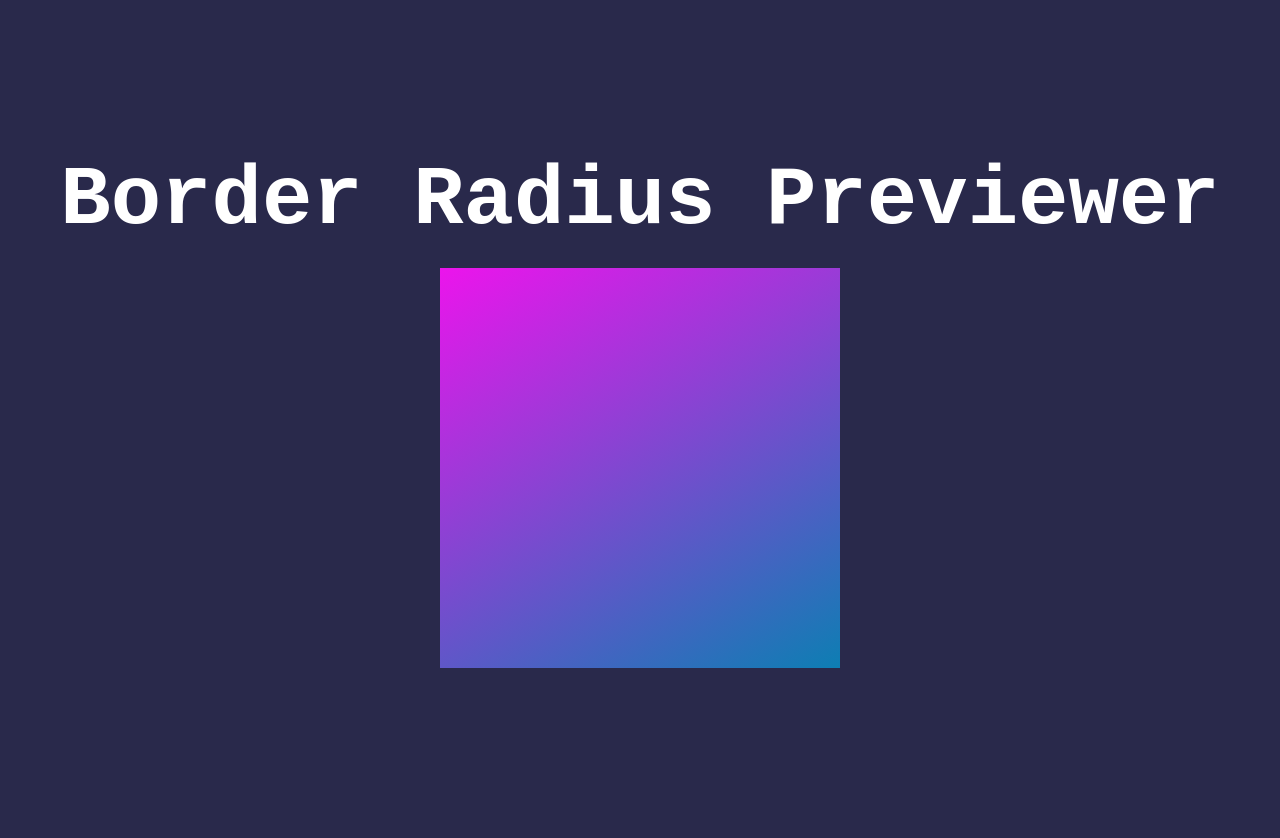
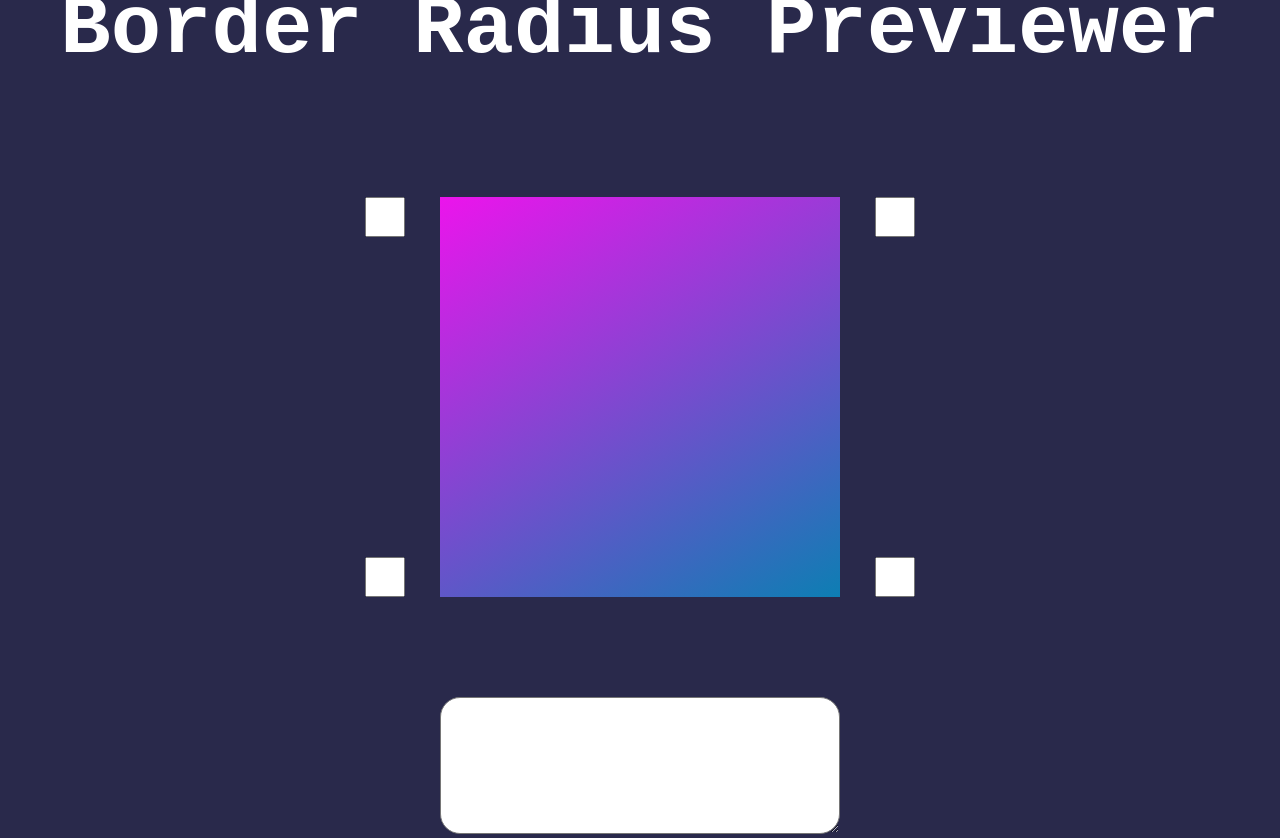
Before and after one commit to VictorObrien/daily-code, a plain HTML site: page border-radius-previewer/src/index.html in a window 1280 px wide. Before the commit the page ends 800 px from the top, so only its background shows below. Drawn offline with Linux system fonts and the light colour scheme; files whose address does not match are found by name.

Commit message:
Adição dos inputs e do textarea p/ copy clipboard

```diff
--- a/border-radius-previewer/src/index.html
+++ b/border-radius-previewer/src/index.html
@@ -12,11 +12,14 @@
       <h1>Border Radius Previewer</h1>
     </div>
     <div class="container">
-      <div class="box">
-
-      </div>
-      <div class="clip-board">
-      </div>
+      <input type="number" class="input" name="left-top" id="left-top">
+      <input type="number" class="input" name="left-bottom" id="left-bottom">
+      <div class="box"></div>
+      <input type="number" class="input" name="right-bottom" id="right-bottom">
+      <input type="number" class="input" name="right-top" id="right-top">
+    </div>
+    <div class="clip-board">
+      <textarea id="clip-text" cols="30" rows="5"></textarea>
     </div>
   <script src="script.js"></script>
 </body>
--- a/border-radius-previewer/src/styles.css
+++ b/border-radius-previewer/src/styles.css
@@ -42,15 +42,37 @@ textarea:focus, input:focus, select:focus, button:focus {
 }
 
 .container {
-  width: 100%;
+  width:550px;
   max-width: 1100px;
-
-  height: 100%;
   max-height: 400px;
 
   display: flex;
   justify-content: center;
   align-items: center;
+  flex-direction: row;
+
+  margin: 100px;
+}
+
+.container .input {
+  width: 40px;
+  height: 40px;
+  display: flex;
+}
+
+.container #left-top, #right-top {
+  display: flex;
+  align-self: flex-start;
+}
+
+.container #left-bottom, #right-bottom {
+  display: flex;
+  align-self: flex-end;
+  justify-content: left;
+}
+
+.container #left-bottom, #right-top {
+  margin-left: -40px;
 }
 
 .container .box {
@@ -61,3 +83,13 @@ textarea:focus, input:focus, select:focus, button:focus {
   display: flex;
   background-image: linear-gradient(150deg, #ec14ec, #0d7eb3);
 }
+
+#clip-text {
+  width: 400px;
+  background-color: #FFF;
+  color: black;
+  font-size: 20px;
+  border-radius: 20px;
+  text-align: center;
+  padding: 10px;
+}
```
